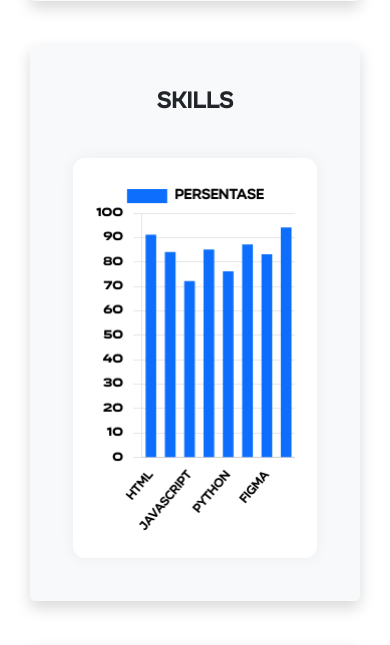
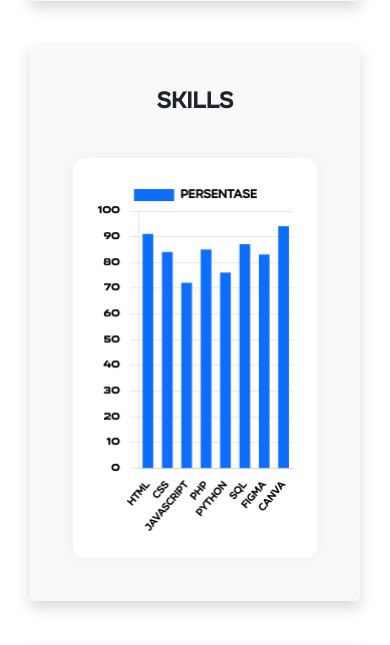
Before and after one commit to Dzikraahsan/Portfolio2, a Flask app: page /profile in a window 390 px wide. Shown: the part 1884-2529 px from the top of the page. Run offline with Flask 3, Linux system fonts and the light colour scheme; some libraries are stand-ins or nearby versions.

Commit message:
update responsive code

```diff
--- a/templates/profile.html
+++ b/templates/profile.html
@@ -613,7 +613,7 @@
               color: isDark ? '#ffffff' : '#000000',
               font: {
                 family: 'Organetto',
-                size: 14,
+                size: 12,
                 weight: 'bold'
               }
             }
@@ -624,12 +624,12 @@
             bodyColor: isDark ? '#fff' : '#000',
             titleFont: {
               family: 'Organetto',
-              size: 14,
+              size: 12,
               weight: 'bold'
             },
             bodyFont: {
               family: 'Organetto',
-              size: 12,
+              size: 10,
               weight: 'normal'
             }
           }
@@ -644,7 +644,7 @@
               color: isDark ? '#ffffff' : '#000000',
               font: {
                 family: 'Organetto UltraBold SemiExt',
-                size: 12,
+                size: 10,
                 weight: 'normal'
               }
             },
@@ -658,7 +658,7 @@
               color: isDark ? '#ffffff' : '#000000',
               font: {
                 family: 'Organetto',
-                size: 12,
+                size: 10,
                 weight: 'bold'
               }
             },
--- a/templates/project.html
+++ b/templates/project.html
@@ -296,7 +296,7 @@
     </div>
   </section>
 
-  <hr class="border dynamic-btn border-1 opacity-100 mx-auto burdir" data-aos="fade-up" style="width: 90%; margin-top: 0rem; margin-bottom: 5rem;">
+  <hr class="border dynamic-btn border-1 opacity-100 mx-auto burdir" data-aos="fade-up" style="width: 92.5%; margin-top: 0rem; margin-bottom: 5rem;">
 
   <!-- design diary -->
   <div class="container">
```
